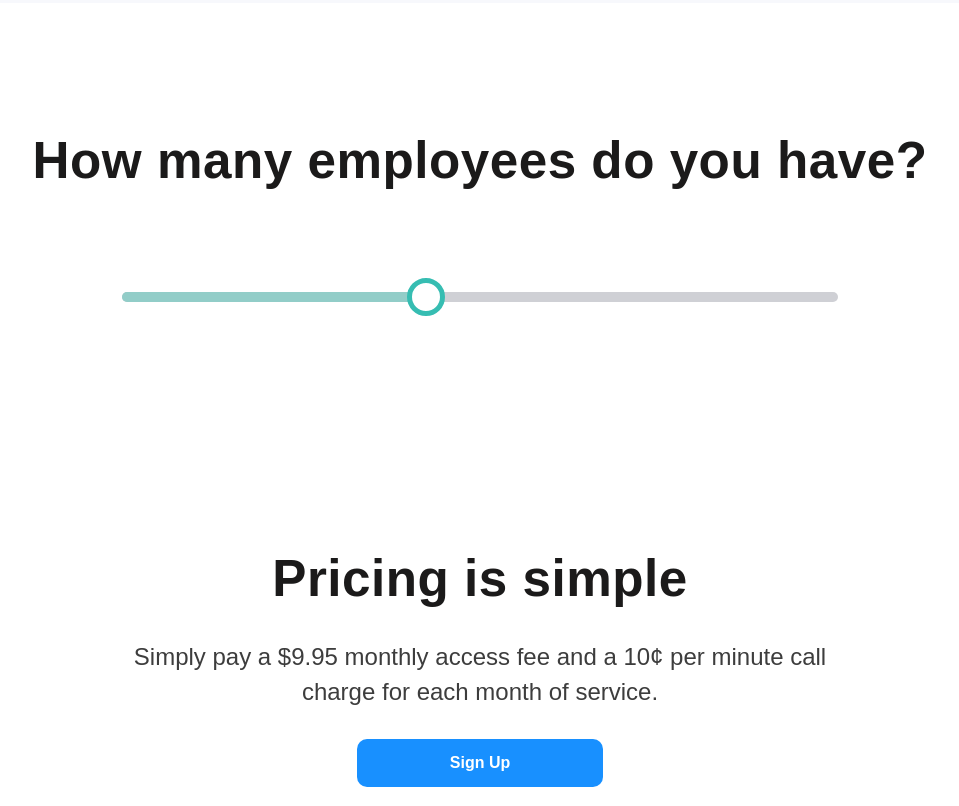
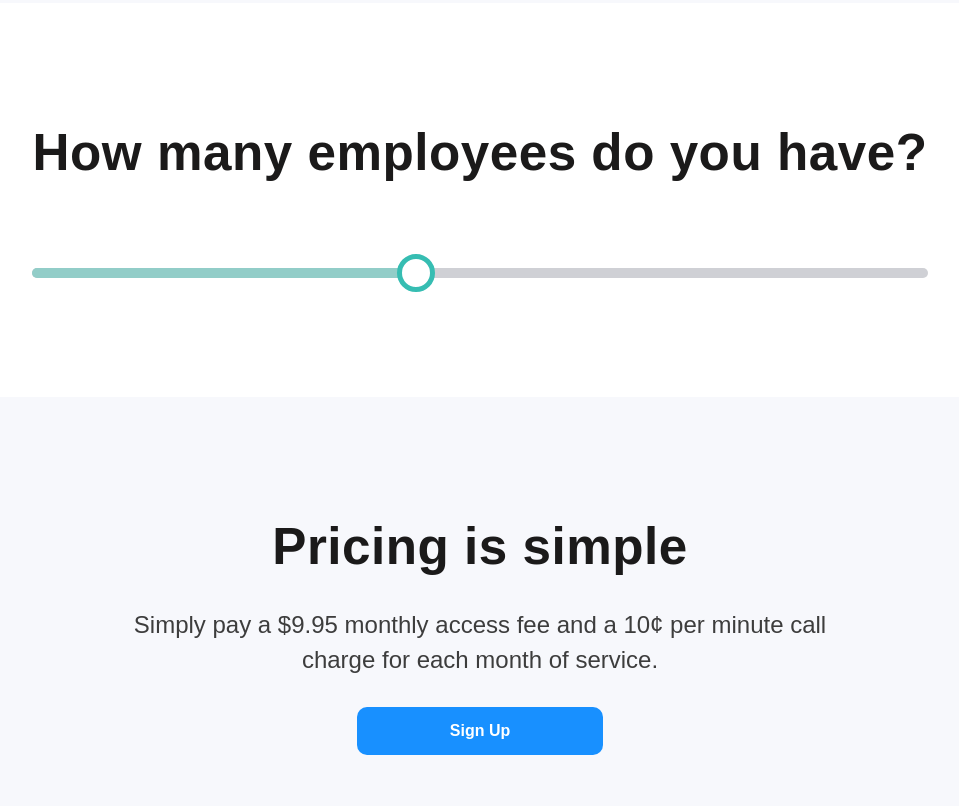
Before and after one commit to ManSleen/Janitime, a Gatsby site in the folder janitime-website/: page /pricing in a window 1280 px wide. Shown: the part 1814-2620 px from the top of the page, without its empty margins (160-1119 px from the left). Built offline with nearby package versions, Linux system fonts and the light colour scheme; Gatsby itself is replaced by a stand-in of ours.

Commit message:
Pricing slider looks good on desktop

```diff
--- a/janitime-website/src/components/layout.scss
+++ b/janitime-website/src/components/layout.scss
@@ -477,6 +477,9 @@ footer {
 .rtj-white {
   background: $white;
 }
+.rtj-gray {
+  background: $gray;
+}
 .signup-button {
   @include button;
   width: fit-content;
@@ -677,13 +680,21 @@ footer {
 .pricing-slider-container {
   text-align: center;
   height: fit-content;
-  padding: 8rem;
+  margin: 0 auto;
+  background: $gray;
+  width: 100%;
   h2 {
-    margin-bottom: 6rem;
+    margin-bottom: 5rem;
+  }
+  .pricing-inner-container {
+    width: 70%;
+    margin: 0 auto;
+    background: $white;
+    padding: 120px 80px;
   }
 }
 
 .slider-container {
-  width: 70%;
+  width: 100%;
   margin: 0 auto;
 }
--- a/janitime-website/src/pages/pricing.js
+++ b/janitime-website/src/pages/pricing.js
@@ -56,6 +56,7 @@ const Pricing = () => (
     </section>
 
     <section className="info-section pricing-slider-container">
+      <div className="pricing-inner-container">
         <h2>How many employees do you have?</h2>
         {/* <input type="range" min="1" max="100" class="slider" id="myRange"></input> */}
         <div className="slider-container">
@@ -76,11 +77,12 @@ const Pricing = () => (
             railStyle={{ backgroundColor: "#CFD0D5", height: 10 }}
           />
         </div>
+      </div>
     </section>
 
     {/* Pricing is Simple Section */}
 
-    <section className="info-section ready-to-join rtj-white">
+    <section className="info-section ready-to-join rtj-gray">
       <h2>Pricing is simple </h2>
       <p>
         Simply pay a $9.95 monthly access fee and a 10¢ per minute call charge
```
Lines whose indentation alone changed are shown as unchanged.
